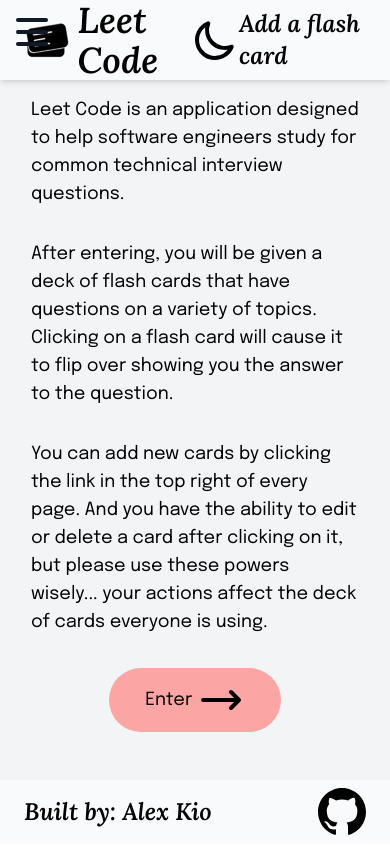
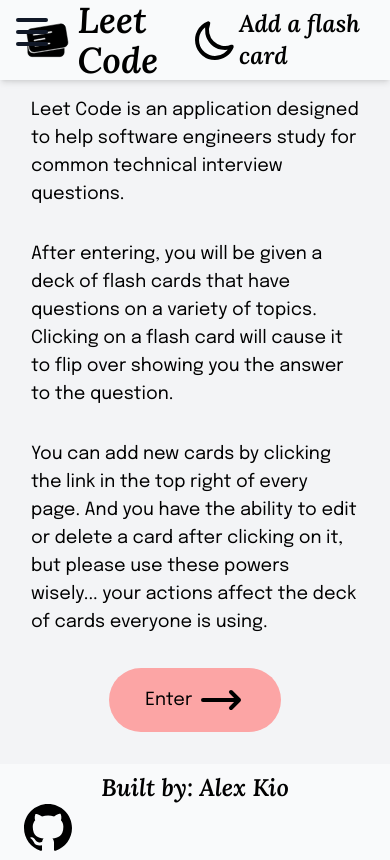
Before and after one commit to alexmkio/leet-cards, a Next.js app: page / in a window 390 px wide. Built offline with nearby package versions, Linux system fonts and the light colour scheme; no server answers.

Commit message:
Hide Footer on mobile

```diff
--- a/components/Footer.tsx
+++ b/components/Footer.tsx
@@ -1,6 +1,6 @@
 export default function Footer() {
   return (
-    <footer className="bg-gray-50 flex justify-between items-center p-2 px-6 md:px-40 dark:bg-gray-700">
+    <footer className="sm:hidden md:inline-flex bg-gray-50 justify-between items-center p-2 px-6 md:px-40 dark:bg-gray-700">
       <h2 className="font-header text-2xl md:text-3xl text-center">
         Built by:&nbsp;
         <a href="https://www.linkedin.com/in/alexkio/" target="_blank" rel="noreferrer" className="transition duration-300 ease-in-out hover:text-red-500 dark:hover:text-green-200">
```
